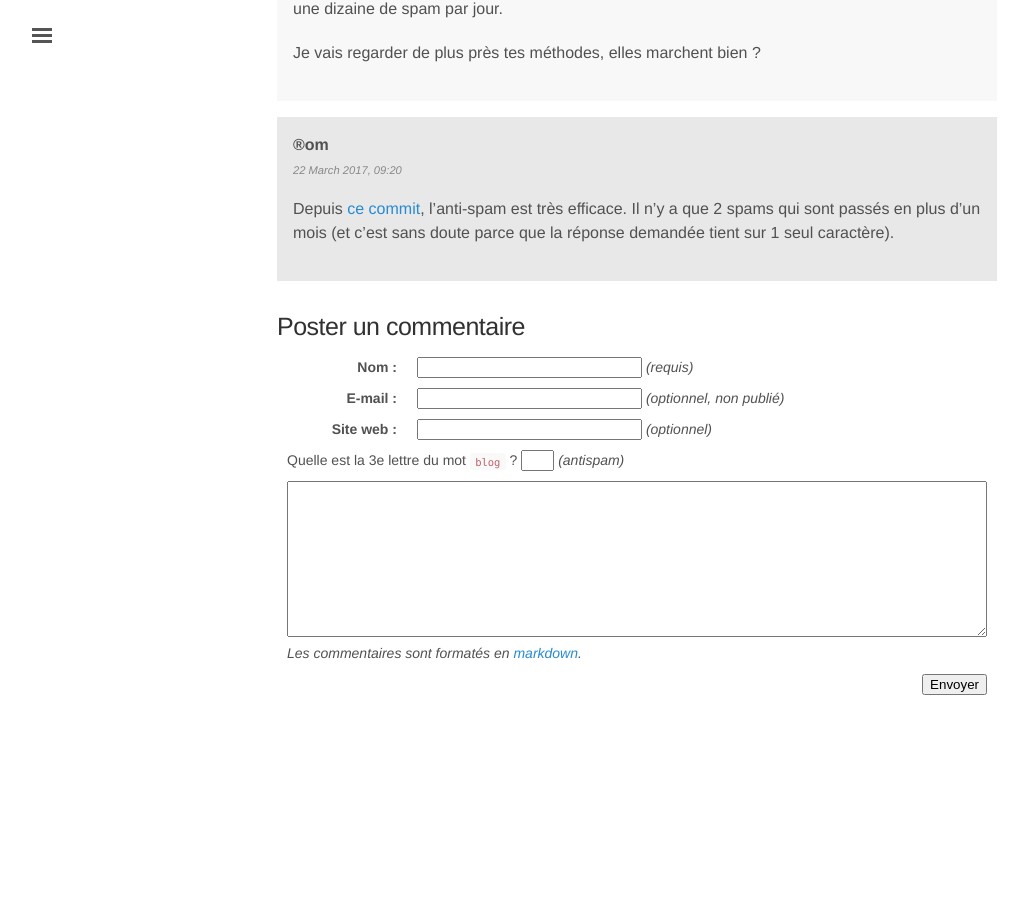
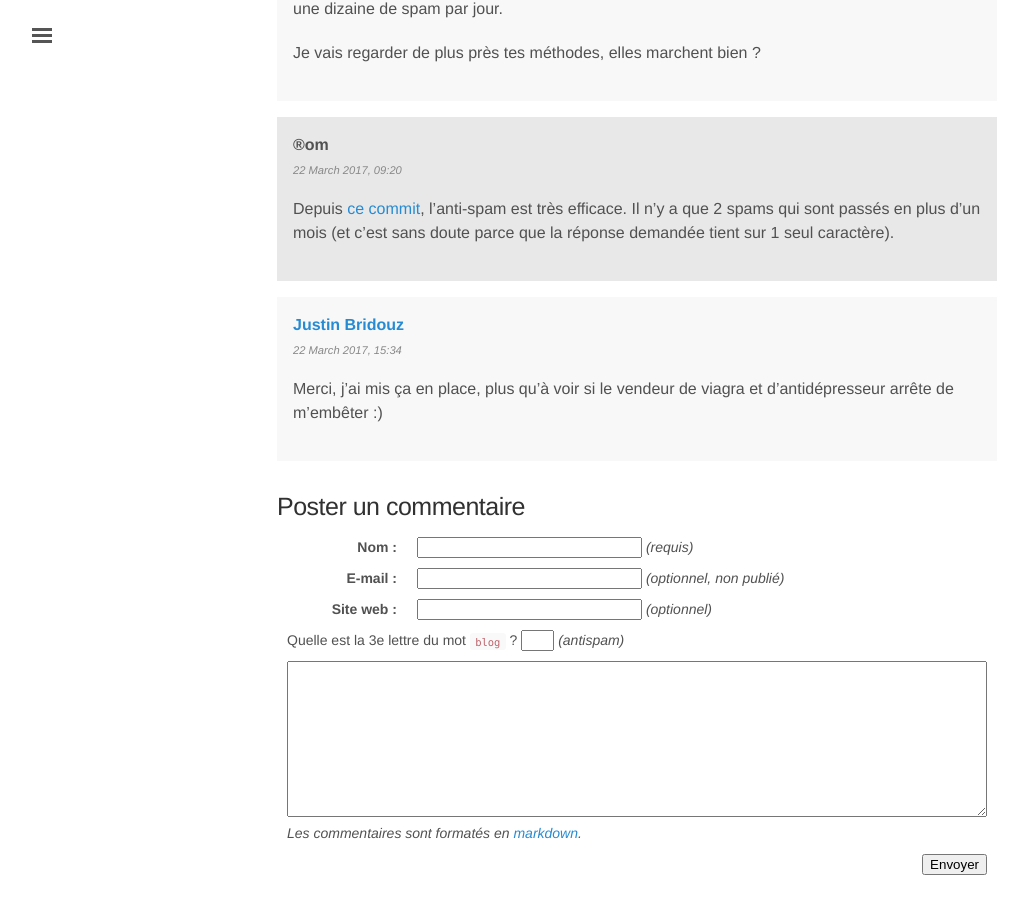
Before and after one commit to rom1v/blog.rom1v.com, a Jekyll site: the page built from _posts/2017-01-09-commentaires-statiques-avec-jekyll.md, in a window 1280 px wide and 900 px high, scrolled down 8312 px. Shown: the whole window, without its empty margins (3-1031 px from the left). Built offline with Jekyll 4.4.1, drawn with Linux system fonts in a browser that asks for light colours; before the commit the page ends 9032 px from its top, so only the background shows below that.

Commit message:
Publish comment for Jekyll static comments

```diff
--- a/_data/comments-2017-01-commentaires-statiques-avec-jekyll.yaml
+++ b/_data/comments-2017-01-commentaires-statiques-avec-jekyll.yaml
@@ -46,3 +46,10 @@
     demandée tient sur 1 seul caractère).
 
     [ce commit]: https://github.com/rom1v/blog.rom1v.com/commit/c791f464bbfdd9e361d1e9137fbea7cab847d481
+- id: 5
+  author: Justin Bridouz
+  author-url: https://www.bloguslibrus.fr
+  date: 2017-03-22 15:34:38+01:00
+  contents: |
+    Merci, j'ai mis ça en place, plus qu'à voir si le vendeur de viagra et
+    d'antidépresseur arrête de m’embêter :)
```
